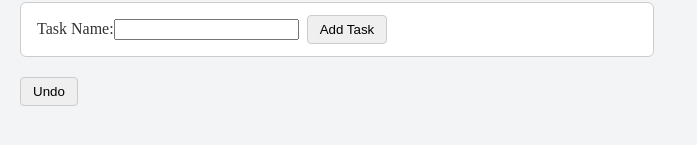
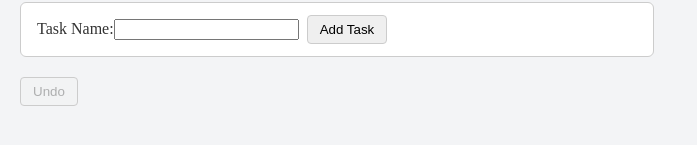
Before and after one commit to Swarmz/react-practices, a React (Vite) app in the folder 02.practical-state-management/: page / in a window 1280 px wide. Shown: the part 165-310 px from the top of the page, without its empty margins (0-697 px from the left). Built offline with nearby package versions, Linux system fonts and the light colour scheme.

Commit message:
Disable undo button when no history

```diff
--- a/02.practical-state-management/src/App.jsx
+++ b/02.practical-state-management/src/App.jsx
@@ -101,7 +101,12 @@ function AppContent() {
         <p>No tasks yet.</p>
       )}
       <TaskForm onTaskAdd={handleAdd} />
-      <button onClick={() => handleUndo()}>Undo</button>
+      <button
+        onClick={() => handleUndo()}
+        disabled={state.history.length === 0}
+      >
+        Undo
+      </button>
     </div>
   );
 }
```
